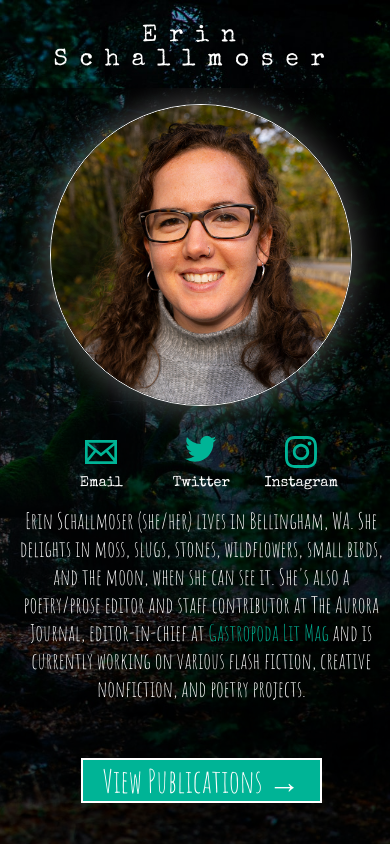
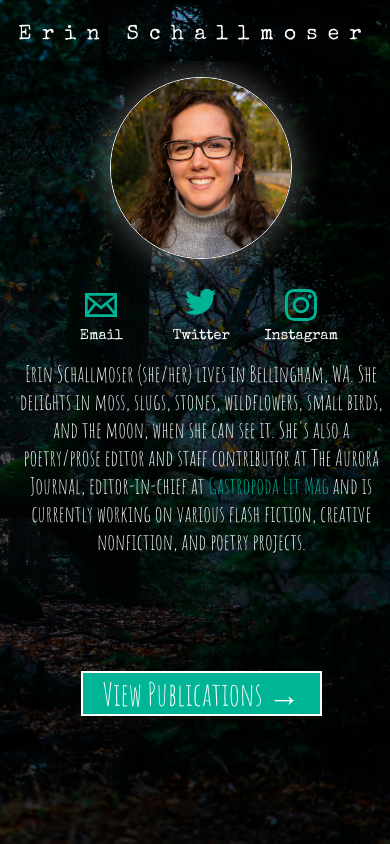
Before and after one commit to dougschallmoser/erins-stories, a React (Create React App) app: page / in a window 390 px wide. Built offline with nearby package versions, Linux system fonts and the light colour scheme.

Commit message:
update mobile styling

```diff
--- a/public/main.css
+++ b/public/main.css
@@ -53,7 +53,7 @@ a:hover {
 }
 
 #bio-photo {
-  max-height: 300px;
+  max-height: 240px;
   border-radius: 50%;
   border: 1px solid #fff;
   box-shadow: 0px 0px 30px 4px rgba(255, 255, 255, 0.281);
@@ -228,6 +228,10 @@ a:hover {
 }
 
 @media screen and (max-width: 900px) {
+  #bio-photo {
+    max-height: 210px;
+  }
+
   #name {
     font-size: 2rem;
   }
@@ -248,12 +252,16 @@ a:hover {
 }
 
 @media screen and (max-width: 600px) {
+  #bio-photo {
+    max-height: 180px;
+  }
+
   #bio-text p {
     font-size: 1.4rem;
   }
 
   #name {
-    font-size: 1.7rem;
+    font-size: 1.3rem;
   }
 
   .publication {
@@ -277,10 +285,6 @@ a:hover {
     font-size: 1.4rem;
   }
 
-  #name {
-    font-size: 1.5rem;
-  }
-
   #pub-title-main {
     font-size: 1rem;
     max-width: 65%;
--- a/src/components/styles.js
+++ b/src/components/styles.js
@@ -60,10 +60,7 @@ export const SCPublicationsBtn = styled.span`
   animation-fill-mode: forwards;
   animation-delay: 1s;
   opacity: 0;
-
-  @media screen and (max-width: 900px) {
-    font-size: 2.5rem;
-  }
+  font-size: 2.5rem;
 
   @media screen and (max-width: 600px) {
     font-size: 2rem;
```
Also changed, not shown: 2 other files (tests, documents, lock files or other folders).
